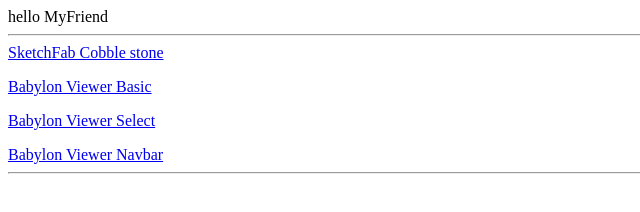
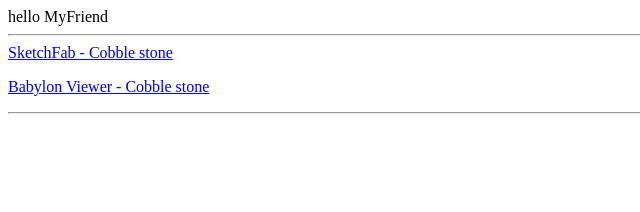
Before and after one commit to gwz0605/one-cobble-stone, a plain HTML site: page index.html in a window 1280 px wide. Shown: the whole page, without its empty margins (0-640 px from the left). Drawn offline with Linux system fonts and the light colour scheme.

Commit message:
Update index.html

```diff
--- a/index.html
+++ b/index.html
@@ -1,16 +1,11 @@
 hello MyFriend
 <hr/>
-<a href="sketchfab.html">SketchFab Cobble stone</a> <br/>
+<a href="sketchfab.html">SketchFab - Cobble stone</a> <br/>
 
 <p>
-<a href="0.babylonViewer Basic.html">Babylon Viewer Basic</a>
+<a href="0.babylonViewer Basic.html">Babylon Viewer - Cobble stone</a>
 </p>
 
-<p>
-<a href="1.babylonViewer Select.html">Babylon Viewer Select</a>
-</p>
-
-<a href="2.babylonViewer Navbar.html">Babylon Viewer Navbar</a>
 <hr/>
 <!--
 <p>
```
